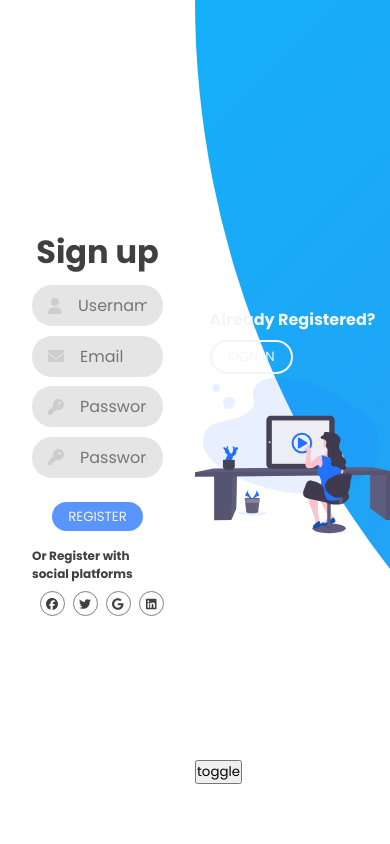
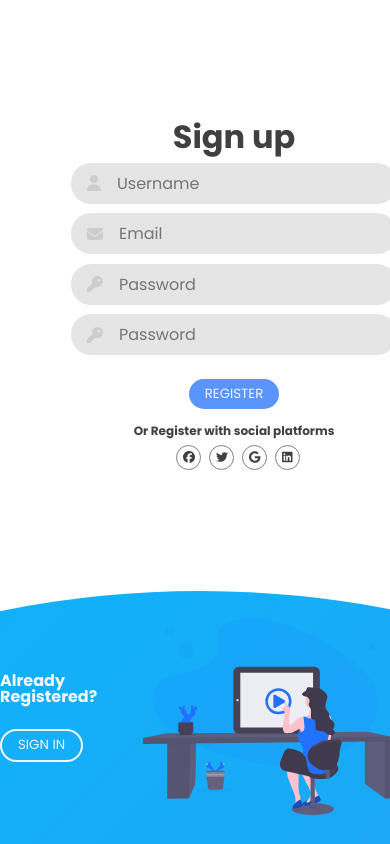
Before and after one commit to ascyrax/hobbyProjects, a React (Vite) app in the folder chat app mern socketio/client/: page /auth in a window 390 px wide. Built offline with nearby package versions, Linux system fonts and the light colour scheme; a web font is replaced by a local one.

Commit message:
auth responsiveness added

```diff
--- a/chat app mern socketio/client/public/css/auth.css
+++ b/chat app mern socketio/client/public/css/auth.css
@@ -8,12 +8,12 @@
 .auth-register::before {
 	content: "";
 	background-image: linear-gradient(-45deg, #4481eb, #04befe);
-	width: 220vh;
-	height: 220vh;
+	width: 2000px;
+	height: 2000px;
 	position: absolute;
 	border-radius: 50%;
 
-	top: -110vh;
+	top: -900px;
 	left: 50vw;
 
 	transition: 2s ease-in-out;
@@ -23,14 +23,46 @@
 .auth-login::before {
 	content: "";
 	background-image: linear-gradient(-45deg, #4481eb, #04befe);
-	width: 220vh;
-	height: 220vh;
+	width: 2000px;
+	height: 2000px;
 	position: absolute;
 	border-radius: 50%;
 
-	top: -110vh;
-	left: calc(-1 * calc(220vh - 50vw));
+	top: -900px;
+	left: calc(-1 * (2000px - 50vw));
 
 	transition: 2s ease-in-out;
 	z-index: 5;
 }
+
+/* RESPONSIVENESS */
+@media only screen and (max-width: 700px) {
+	.auth-login::before {
+		content: "";
+		background-image: linear-gradient(-45deg, #4481eb, #04befe);
+		width: 2000px;
+		height: 2000px;
+		position: absolute;
+		border-radius: 50%;
+
+		top: calc(-1 * (2000px - 30vh));
+		left: -800px;
+
+		transition: 2s ease-in-out;
+		z-index: 5;
+	}
+	.auth-register::before {
+		content: "";
+		background-image: linear-gradient(-45deg, #4481eb, #04befe);
+		width: 2000px;
+		height: 2000px;
+		position: absolute;
+		border-radius: 50%;
+
+		top: 70vh;
+		left: -800px;
+
+		transition: 2s ease-in-out;
+		z-index: 5;
+	}
+}
--- a/chat app mern socketio/client/public/css/main.css
+++ b/chat app mern socketio/client/public/css/main.css
@@ -1,3 +1,4 @@
+@import "./reset.css";
 @import "./auth.css";
 @import "./register.css";
 @import "./login.css";
--- a/chat app mern socketio/client/public/css/register.css
+++ b/chat app mern socketio/client/public/css/register.css
@@ -17,7 +17,7 @@
 	transform: translateX(50vw);
 }
 
-.register-left {
+.register-main {
 	display: flex;
 	flex-direction: column;
 
@@ -31,12 +31,12 @@
 	transition: 1s;
 }
 
-.register-left h1 {
+.register-main h1 {
 	font-size: 2rem;
 	color: rgba(0, 0, 0, 0.75);
 }
 
-.register-left .form-register {
+.register-main .form-register {
 	display: flex;
 	flex-direction: column;
 
@@ -44,7 +44,7 @@
 	align-items: center;
 }
 
-.register-left .input-field {
+.register-main .input-field {
 	display: flex;
 	flex-direction: row;
 	align-items: center;
@@ -56,7 +56,7 @@
 	color: rgba(0, 0, 0, 0.1);
 }
 
-.register-left .form-register .input-field .input {
+.register-main .form-register .input-field .input {
 	background-color: transparent;
 	outline: none;
 	border: none;
@@ -82,7 +82,7 @@
 	background-color: #1752b9;
 }
 
-.register-left .div-links {
+.register-main .div-links {
 	font-size: 0.75rem;
 	margin-top: 1rem;
 	width: 100%;
@@ -91,11 +91,11 @@
 	flex-direction: column;
 	align-items: center;
 }
-.register-left .div-links .mssg {
+.register-main .div-links .mssg {
 	font-weight: bold;
 	color: rgba(0, 0, 0, 0.75);
 }
-.register-left .links {
+.register-main .links {
 	margin-top: 0.5rem;
 	display: flex;
 	flex-direction: row;
@@ -103,7 +103,7 @@
 	align-items: center;
 }
 
-.register-left .link {
+.register-main .link {
 	border: 1px solid gray;
 	border-radius: 50%;
 	width: 25px;
@@ -116,13 +116,13 @@
 	transition: 0.5s;
 }
 
-.register-left .link:hover {
+.register-main .link:hover {
 	color: whitesmoke;
 	background-color: rgba(17, 160, 226, 0.6);
 }
 
 /* right hand side */
-.register-right {
+.register-toggler {
 	width: 50vw;
 	height: 100%;
 
@@ -141,7 +141,7 @@
 
 	z-index: 6;
 }
-.register-right .right-top {
+.register-toggler .right-top {
 	display: flex;
 	flex-direction: column;
 	justify-content: center;
@@ -150,8 +150,8 @@
 	font-size: 1rem;
 }
 
-.register-right-top .btn-signIn {
-	margin-top: 0.5rem;
+.register-toggler-top .btn-toggler {
+	margin-top: 1.5rem;
 	border-radius: 20px;
 	border: none;
 	padding: 0.3rem 1rem;
@@ -164,11 +164,11 @@
 	transition: 0.5s;
 }
 
-.register-right .btn-signIn:hover {
+.register-toggler .btn-toggler:hover {
 	background-color: rgb(241, 237, 237);
 	color: rgb(30, 99, 177);
 }
-.register-right > .right-bottom {
+.register-toggler > .right-bottom {
 	width: 80%;
 	height: 50%;
 	/* background-image: url("../images/register.svg");
@@ -178,12 +178,15 @@
 
 	margin-top: 3rem;
 }
-.img-right-register {
+.img-register-container {
+	height: 40%;
+}
+.img-register {
 	height: 100%;
 	width: 100%;
 }
 
-.register-right-top h1 {
+.register-toggler-top h1 {
 	font-size: 1rem;
 }
 
@@ -193,11 +196,67 @@
 }
 
 /* show hide */
-.showRegister {
+#register-showRegister,
+#register-toggler-showRegister {
 	opacity: 1;
 	pointer-events: all;
 	transform: translateX(0);
 }
 
-.register-right.showRegister {
+/* RESPONSIVENESS */
+@media only screen and (max-width: 700px) {
+	#register-showRegister {
+		opacity: 1;
+		pointer-events: all;
+		left: 10vw;
+
+		width: 100vw;
+		height: 70vh;
+		bottom: 30vh;
+
+		transition: 1s;
+		transition-delay: 0.5s;
+	}
+	.register {
+		opacity: 0;
+		pointer-events: none;
+		left: 10vw;
+		width: 100vw;
+
+		bottom: -30vh;
+		transition: 1s;
+		transition-delay: 0.5s;
+		transform: translateX(0);
+	}
+	#register-toggler-showRegister {
+		left: 0;
+		top: 70vh;
+		width: 100%;
+		height: 30%;
+
+		display: flex;
+		flex-direction: row;
+
+		transition: 1s;
+		transition-delay: 0.5s;
+	}
+	.register-toggler {
+		left: 0;
+		top: 100vh;
+		width: 100vw;
+		height: 30%;
+
+		display: flex;
+		flex-direction: row;
+
+		transform: translateX(0);
+	}
+
+	.register-toggler .img-register-container {
+		height: 90%;
+	}
+
+	#register-showRegister .form-Register {
+		margin-top: 1rem;
+	}
 }
--- /dev/null
+++ b/chat app mern socketio/client/public/css/reset.css
@@ -0,0 +1,124 @@
+html,
+body,
+div,
+span,
+applet,
+object,
+iframe,
+h1,
+h2,
+h3,
+h4,
+h5,
+h6,
+p,
+blockquote,
+pre,
+a,
+abbr,
+acronym,
+address,
+big,
+cite,
+code,
+del,
+dfn,
+em,
+img,
+ins,
+kbd,
+q,
+s,
+samp,
+small,
+strike,
+strong,
+sub,
+sup,
+tt,
+var,
+b,
+u,
+i,
+center,
+dl,
+dt,
+dd,
+ol,
+ul,
+li,
+fieldset,
+form,
+label,
+legend,
+table,
+caption,
+tbody,
+tfoot,
+thead,
+tr,
+th,
+td,
+article,
+aside,
+canvas,
+details,
+embed,
+figure,
+figcaption,
+footer,
+header,
+hgroup,
+menu,
+nav,
+output,
+ruby,
+section,
+summary,
+time,
+mark,
+audio,
+video {
+	margin: 0;
+	padding: 0;
+	border: 0;
+	font-size: 100%;
+	/* font: inherit; */
+	vertical-align: baseline;
+}
+/* HTML5 display-role reset for older browsers */
+article,
+aside,
+details,
+figcaption,
+figure,
+footer,
+header,
+hgroup,
+menu,
+nav,
+section {
+	display: block;
+}
+body {
+	line-height: 1;
+}
+ol,
+ul {
+	list-style: none;
+}
+blockquote,
+q {
+	quotes: none;
+}
+blockquote:before,
+blockquote:after,
+q:before,
+q:after {
+	content: "";
+	content: none;
+}
+table {
+	border-collapse: collapse;
+	border-spacing: 0;
+}
--- a/chat app mern socketio/client/src/components/Auth.jsx
+++ b/chat app mern socketio/client/src/components/Auth.jsx
@@ -23,7 +23,7 @@ export default function Auth() {
 		<div className={`auth auth-${state.page}`}>
 			<Register page={state.page} toggleAuthState={toggleAuthState} />
 			<Login page={state.page} toggleAuthState={toggleAuthState} />
-			<button
+			{/* <button
 				style={{
 					position: "absolute",
 					top: "90vh",
@@ -38,7 +38,7 @@ export default function Auth() {
 				}}
 			>
 				toggle
-			</button>
+			</button> */}
 		</div>
 	);
 }
--- a/chat app mern socketio/client/src/components/Login.jsx
+++ b/chat app mern socketio/client/src/components/Login.jsx
@@ -34,19 +34,19 @@ export default function Login({ toggleAuthState, page }) {
 	return (
 		<>
 			<ToastContainer />
-			<div className={`login-right ${showHideStatus}`}>
-				<div className="login-right-top">
-					<h1>Not logined Yet?</h1>
-					<button className="btn-signIn" onClick={handlePageToggle}>
+			<div id={`login-toggler-${showHideStatus}`} className="login-toggler">
+				<div className="login-toggler-top">
+					<h1>Not logged in Yet?</h1>
+					<button className="btn-toggler" onClick={handlePageToggle}>
 						SIGN UP
 					</button>
 				</div>
-				<div className="login-right-bottom">
-					<img src="images/login.svg" className="img-right-login"></img>
+				<div className="img-login-container">
+					<img src="images/login.svg" className="img-login"></img>
 				</div>
 			</div>
-			<div className={`login ${showHideStatus}`}>
-				<div className="login-left">
+			<div id={`login-${showHideStatus}`} className="login">
+				<div className="login-main">
 					<h1>Sign in</h1>
 					<form className="form-login" onSubmit={handleSubmit}>
 						<div className="input-field">
--- a/chat app mern socketio/client/src/components/Register.jsx
+++ b/chat app mern socketio/client/src/components/Register.jsx
@@ -30,8 +30,8 @@ export default function Register({ toggleAuthState, page }) {
 	return (
 		<>
 			<ToastContainer />
-			<div className={`register ${showHideStatus}`}>
-				<div className="register-left">
+			<div id={`register-${showHideStatus}`} className="register">
+				<div className="register-main">
 					<h1>Sign up</h1>
 					<form className="form-register" onSubmit={handleSubmit}>
 						<div className="input-field">
@@ -105,15 +105,18 @@ export default function Register({ toggleAuthState, page }) {
 					</div>
 				</div>
 			</div>
-			<div className={`register-right ${showHideStatus}`}>
-				<div className="register-right-top">
+			<div
+				id={`register-toggler-${showHideStatus}`}
+				className="register-toggler"
+			>
+				<div className="register-toggler-top">
 					<h1>Already Registered?</h1>
-					<button className="btn-signIn" onClick={handlePageToggle}>
+					<button className="btn-toggler" onClick={handlePageToggle}>
 						SIGN IN
 					</button>
 				</div>
-				<div className="register-right-bottom">
-					<img src="images/register.svg" className="img-right-register"></img>
+				<div className="img-register-container">
+					<img src="images/register.svg" className="img-register"></img>
 				</div>
 			</div>
 		</>
```
Also changed, not shown: chat app mern socketio/client/public/css/login.css (+102 -52 lines).
